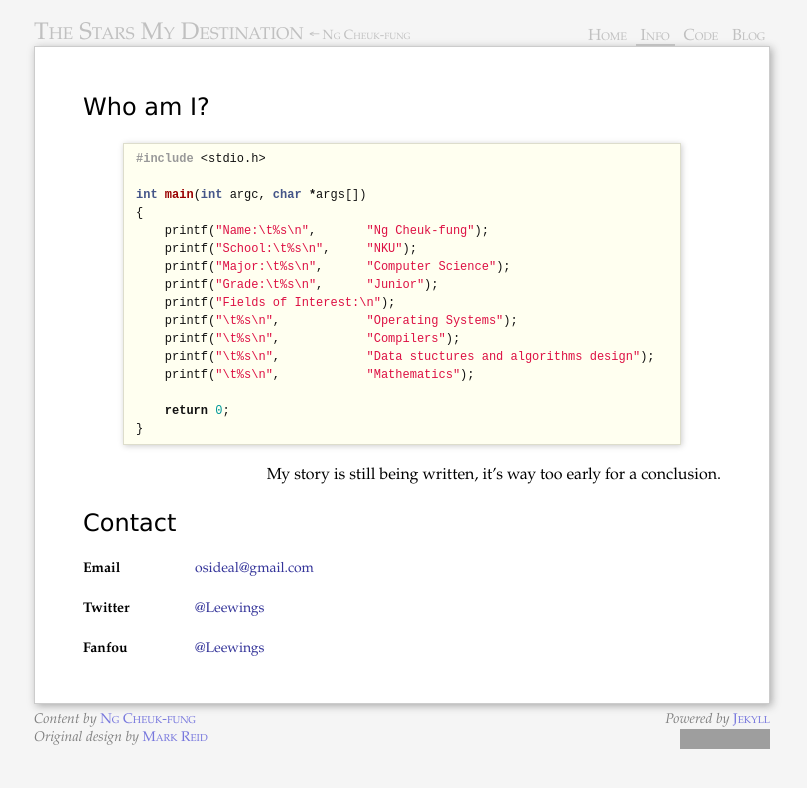
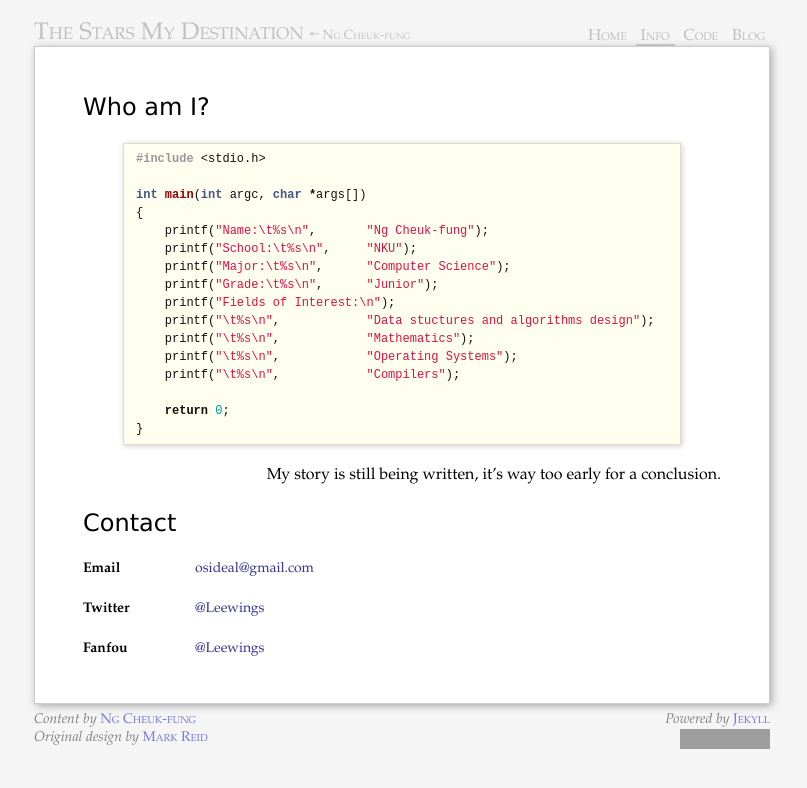
Before and after one commit to cheuk-fung/cheuk-fung.github.io, a Jekyll site: the page built from info/index.markdown, in a window 1280 px wide. Shown: the top 788 px of the page, without its empty margins (238-1045 px from the left). Built offline with Jekyll 4.4.1, drawn with Linux system fonts in a browser that asks for light colours; grey boxes are pictures that could not be loaded.

Commit message:
Update Fields of Interest

```diff
--- a/info/index.markdown
+++ b/info/index.markdown
@@ -16,10 +16,10 @@ int main(int argc, char *args[])
     printf("Major:\t%s\n",      "Computer Science");
     printf("Grade:\t%s\n",      "Junior");
     printf("Fields of Interest:\n");
+    printf("\t%s\n",            "Data stuctures and algorithms design");
+    printf("\t%s\n",            "Mathematics");
     printf("\t%s\n",            "Operating Systems");
     printf("\t%s\n",            "Compilers");
-    printf("\t%s\n",            "Data stuctures and algorithms design");
-    printf("\t%s\n",            "Mathematics");
 
     return 0;
 }
```
